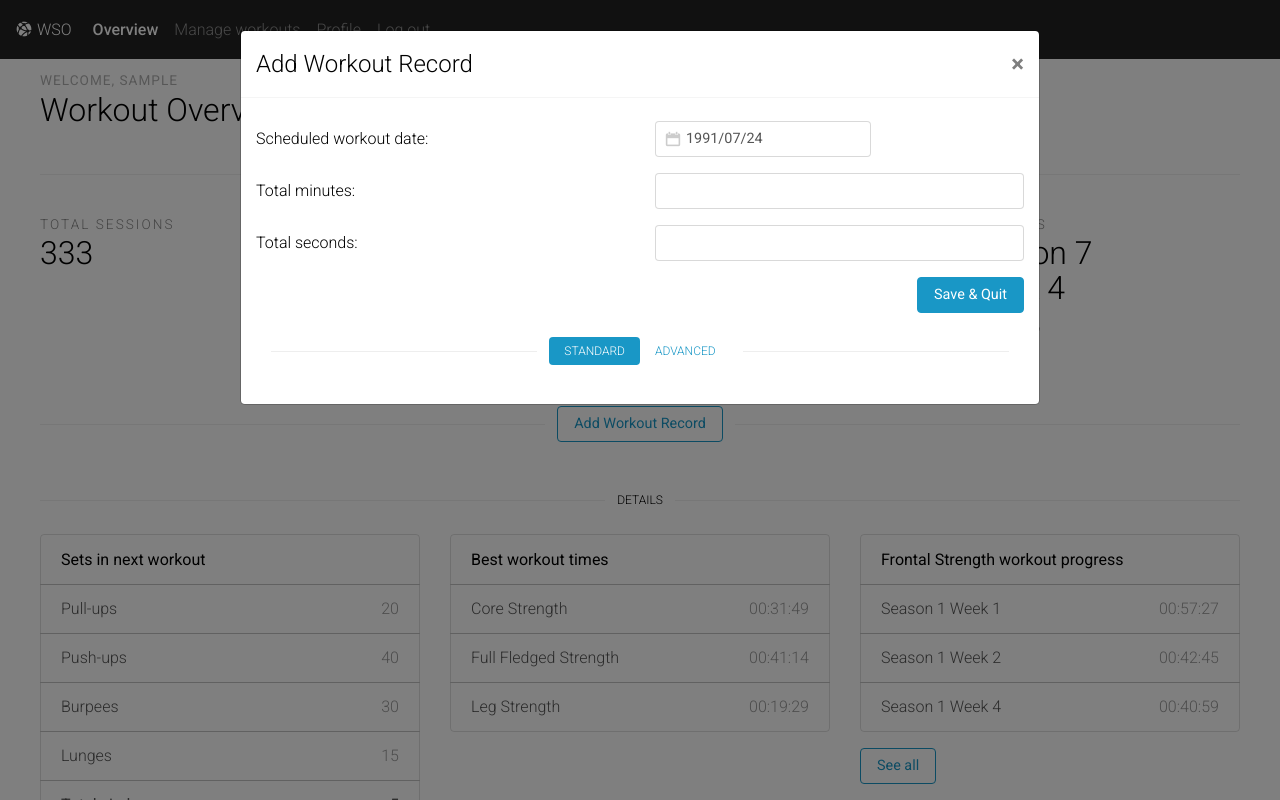
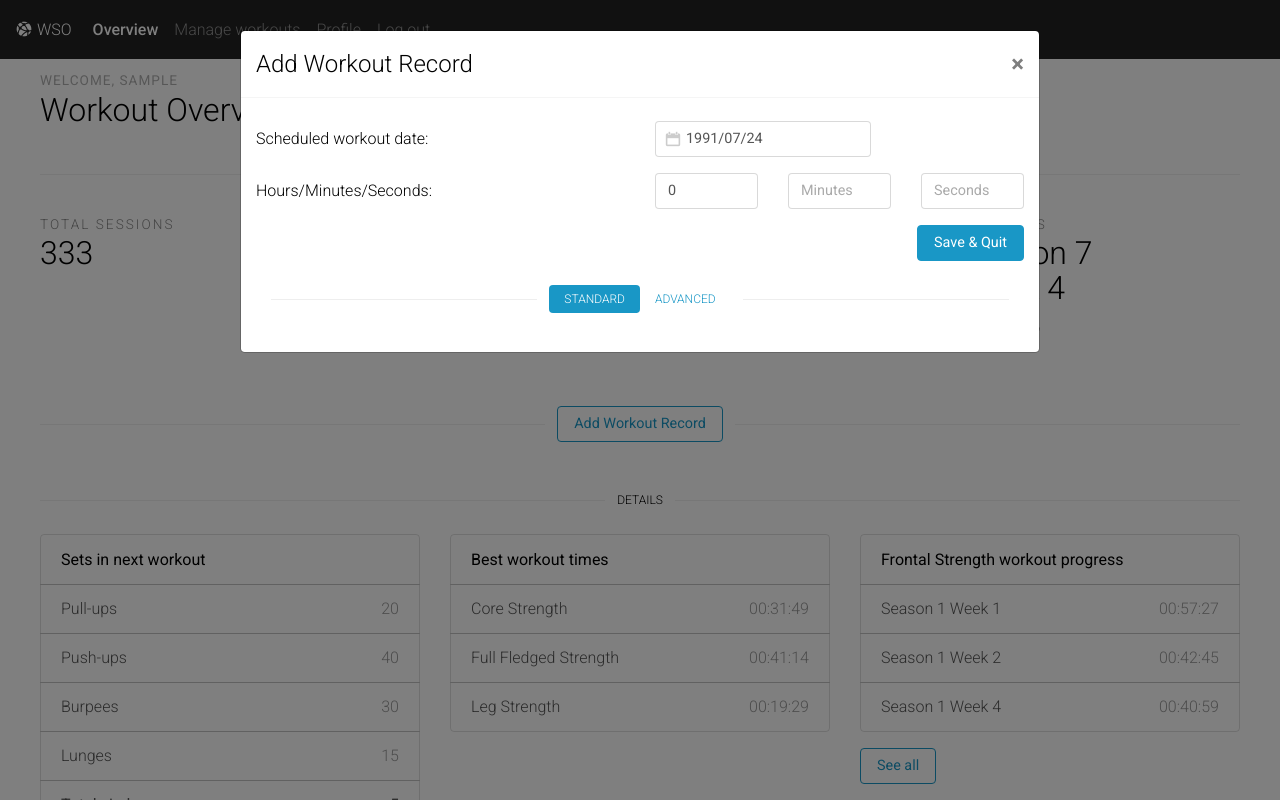
Before and after one commit to jakub-sdlk/WSO, a Flask app: page /stats/ in a window 1280 px wide, after a click on "Add Workout Record". Run offline with Flask 3, Linux system fonts and the light colour scheme; the visitor is signed in with stand-in values (Sample User, id 1); some libraries are stand-ins or nearby versions.

Commit message:
make hours, minutes and seconds inputs in one row

```diff
--- a/src/stats/templates/overview.html
+++ b/src/stats/templates/overview.html
@@ -92,19 +92,20 @@
 								</div>
 
 								<div class="form-group row mt-2">
-                        <label for="minutes" class="col-sm col-form-label">Total minutes:</label>
-                        <div class="col-sm">
+									<label for="hours"  class="col-sm col-form-label">Hours/Minutes/Seconds:</label>
+									<div class="col-2">
 										<div class="btn-toolbar-item">
-                            <input type="number" class="form-control" id="minutes" min="1" max="200" step="1" name="minutes">
+											<input type="number" class="form-control" id="hours" min="0" max="24" step="1" name="hours" placeholder="Hours" value = 0>
 										</div>
 									</div>
+                  <div class="col-2">
+										<div class="btn-toolbar-item">
+											<input type="number" class="form-control" id="minutes" min="0" max="59" step="1" name="minutes" placeholder="Minutes">
 										</div>
-
-                      <div class="form-group row mt-2">
-                        <label for="seconds" class="col-sm col-form-label">Total seconds:</label>
-                        <div class="col-sm">
+									</div>
+                  <div class="col-2">
 										<div class="btn-toolbar-item">
-                            <input type="number" class="form-control" id="seconds" min="1" max="59" step="1" name="seconds">
+											<input type="number" class="form-control" id="seconds" min="0" max="59" step="1" name="seconds" placeholder="Seconds">
 										</div>
 									</div>
 								</div>
```
Lines whose indentation alone changed are shown as unchanged.
